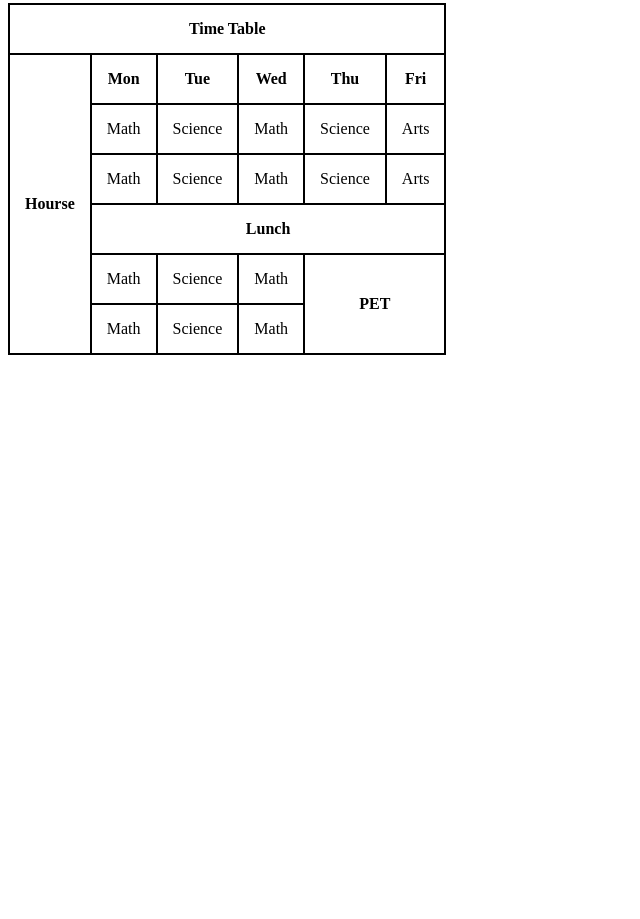
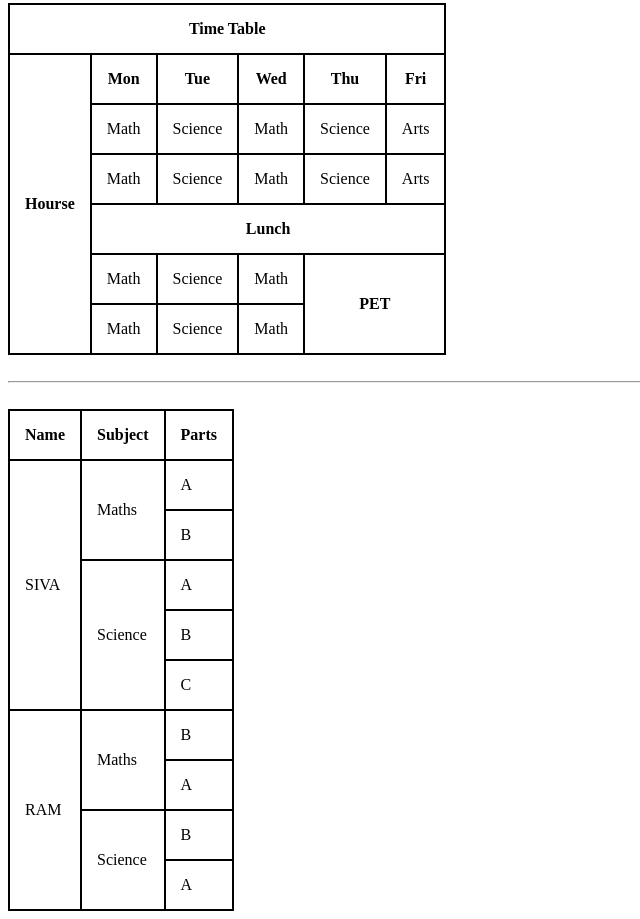
Before and after one commit to thanu0709/PROJECT3-TABLES, a plain HTML site: page index.html in a window 1280 px wide. Shown: the part 311-1230 px from the top of the page, without its empty margins (0-640 px from the left). Before the commit the page ends 800 px from the top, so only its background shows below. Drawn offline with Linux system fonts and the light colour scheme.

Commit message:
another table add

```diff
--- a/index.html
+++ b/index.html
@@ -97,5 +97,56 @@
             </tr>
         </tbody>
     </table>
+    <br>
+    <hr>
+    <br>
+    <table>
+        <thead>
+            <tr>
+                <th>Name</th>
+                <th>Subject</th>
+                <th>Parts</th>
+            </tr>
+        </thead>
+        <tbody>
+            <tr>
+                <td rowspan="6">SIVA</td>
+            </tr>
+            <tr>
+                <td rowspan="2">Maths</td>
+                <td>A</td>
+            </tr>
+            <tr>
+                <td>B</td>
+            </tr>
+            <tr>
+                <td rowspan="3">Science</td>
+                <td>A</td>
+            </tr>
+            <tr>
+                <td>B</td>
+            </tr>
+            <tr>
+                <td>C</td>
+            </tr>
+            <tr>
+                <td rowspan="5">RAM</td>
+            </tr>
+            <tr>
+                <td rowspan="2">Maths</td>
+                <td>B</td>
+            </tr>
+            <tr>
+                <td>A</td>
+            </tr>
+            <tr>
+                <td rowspan="2">Science</td>
+                <td>B</td>
+            </tr>
+            <tr>
+                <td>A</td>
+            </tr>
+        </tbody>
+    </table>
 </body>
 </html>
```
